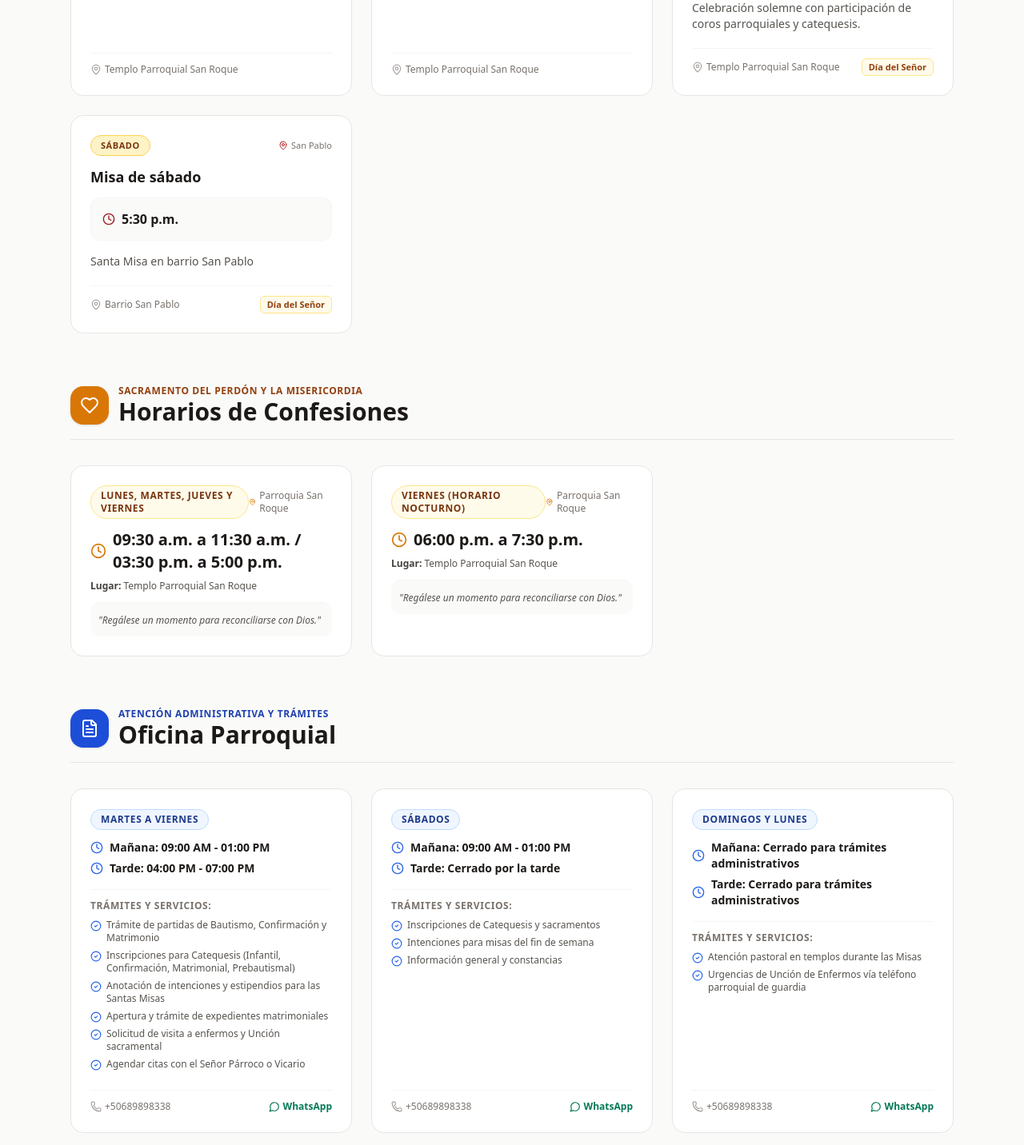
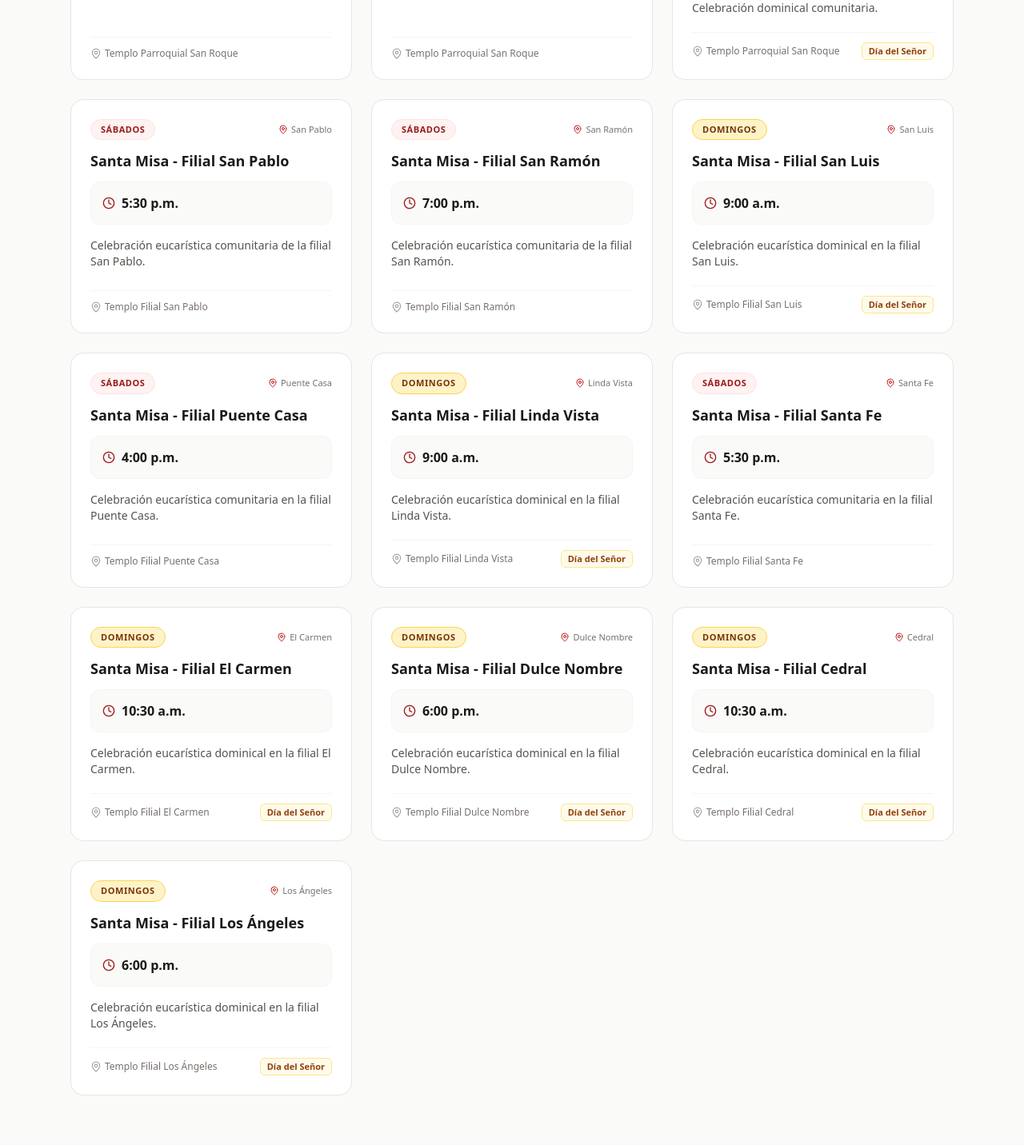
Before and after one commit to FernandoEsquivelArce/WebSanRoque, a Next.js app: page /horarios in a window 1280 px wide. Shown: the part 900-2332 px from the top of the page at 80% size. Built offline with nearby package versions, Linux system fonts and the light colour scheme; no server answers.

Commit message:
cambios para seed de datos en produccion

```diff
--- a/src/data/parroquiaData.ts
+++ b/src/data/parroquiaData.ts
@@ -4,56 +4,141 @@ export const parroquiaInfo: ParroquiaInfo = {
   nombre: 'Parroquia San Roque',
   diocesis: 'Ciudad Quesada',
   parroco: 'Pbro. Camilo Clarke',
-  direccion: 'Barrio San Roque',
+  direccion: 'Barrio San Roque, Ciudad Quesada, Alajuela, Costa Rica',
   ciudad: 'Ciudad Quesada',
-  telefono: '8989-8338',
-  whatsapp: '+506 8989-8338',
-  email: 'contacto@parroquiasanroque.org',
-  googleMapsUrl: 'https://maps.google.com/?q=Parroquia+San+Roque',
+  telefono: '89898338',
+  whatsapp: '+506 89898338',
+  email: 'parroquiasanroque@gmail.com',
+  googleMapsUrl: 'https://maps.google.com/?q=Parroquia+San+Roque+Ciudad+Quesada',
 };
 
 export const filialesData: Filial[] = [
   {
-    id: 'sede-san-roque',
+    id: '1',
     nombre: 'Parroquia San Roque',
     slug: 'sede-san-roque',
-    direccion: 'Barrio San Roque',
-    telefono: '8989-8338',
+    direccion: 'Barrio San Roque.',
+    telefono: '89898338',
     esSedePrincipal: true,
     descripcion: 'Centro Parroquial',
-    imagenUrl: 'https://images.unsplash.com/photo-1548625361-1959779df52c?auto=format&fit=crop&w=800&q=80',
   },
   {
-    id: 'filial-san-pablo',
+    id: '2',
     nombre: 'San Pablo',
-    slug: 'filial-san-pablo',
-    direccion: '200 metros sur del gimnasio Xtreme',
+    slug: 'san-pablo',
+    direccion: 'San Pablo, Ciudad Quesada.',
+    telefono: '89898338',
     esSedePrincipal: false,
-    descripcion: 'Filial de San Pablo',
-    imagenUrl: 'https://images.unsplash.com/photo-1548625361-1959779df52c?auto=format&fit=crop&w=800&q=80',
-  }
+    descripcion: 'Comunidad de San Pablo',
+  },
+  {
+    id: '3',
+    nombre: 'San Ramón',
+    slug: 'san-ramon',
+    direccion: 'San Ramón, Ciudad Quesada.',
+    telefono: '89898338',
+    esSedePrincipal: false,
+    descripcion: 'Comunidad de San Ramón',
+  },
+  {
+    id: '4',
+    nombre: 'San Luis',
+    slug: 'san-luis',
+    direccion: 'San Luis, Ciudad Quesada.',
+    telefono: '89898338',
+    esSedePrincipal: false,
+    descripcion: 'Comunidad de San Luis',
+  },
+  {
+    id: '5',
+    nombre: 'Puente Casa',
+    slug: 'puente-casa',
+    direccion: 'Puente Casa, Ciudad Quesada.',
+    telefono: '89898338',
+    esSedePrincipal: false,
+    descripcion: 'Comunidad de Puente Casa',
+  },
+  {
+    id: '6',
+    nombre: 'Linda Vista',
+    slug: 'linda-vista',
+    direccion: 'Linda Vista, Ciudad Quesada.',
+    telefono: '89898338',
+    esSedePrincipal: false,
+    descripcion: 'Comunidad de Linda Vista',
+  },
+  {
+    id: '7',
+    nombre: 'Santa Fe',
+    slug: 'santa-fe',
+    direccion: 'Santa Fe, Ciudad Quesada.',
+    telefono: '89898338',
+    esSedePrincipal: false,
+    descripcion: 'Comunidad de Santa Fe',
+  },
+  {
+    id: '8',
+    nombre: 'El Carmen',
+    slug: 'el-carmen',
+    direccion: 'El Carmen, Ciudad Quesada.',
+    telefono: '89898338',
+    esSedePrincipal: false,
+    descripcion: 'Comunidad de El Carmen',
+  },
+  {
+    id: '9',
+    nombre: 'Dulce Nombre',
+    slug: 'dulce-nombre',
+    direccion: 'Dulce Nombre, Ciudad Quesada.',
+    telefono: '89898338',
+    esSedePrincipal: false,
+    descripcion: 'Comunidad de Dulce Nombre',
+  },
+  {
+    id: '10',
+    nombre: 'Cedral',
+    slug: 'cedral',
+    direccion: 'Cedral, Ciudad Quesada.',
+    telefono: '89898338',
+    esSedePrincipal: false,
+    descripcion: 'Comunidad de Cedral',
+  },
+  {
+    id: '11',
+    nombre: 'Los Ángeles',
+    slug: 'los-angeles',
+    direccion: 'Los Ángeles, Ciudad Quesada.',
+    telefono: '89898338',
+    esSedePrincipal: false,
+    descripcion: 'Comunidad de Los Ángeles',
+  },
 ];
+
+// Helper map for linking filiales in static fallbacks
+const filialBySlug: Record<string, Filial> = Object.fromEntries(
+  filialesData.map((f) => [f.slug, f])
+);
 
 export const horariosMisas: HorarioMisa[] = [
   // SEDE SAN ROQUE
   {
-    id: 'misa-sede-semana',
+    id: 'misa-sede-diaria',
     titulo: 'Misas Diarias (Lunes a Viernes)',
     dia: 'Lunes a Viernes',
     diasSemana: ['Lunes', 'Martes', 'Miércoles', 'Jueves', 'Viernes'],
     horas: ['8:00 a.m.', '6:00 p.m.'],
-    filial: filialesData[0],
+    filial: filialBySlug['sede-san-roque'],
     lugar: 'Templo Parroquial San Roque',
     tipo: 'ordinaria',
-    descripcion: 'Eucaristía diaria en el altar mayor e intenciones por los fieles.',
+    descripcion: 'Eucaristía comunitaria diaria en el templo parroquial e intenciones de los fieles.',
   },
   {
-    id: 'misa-sede-sabado',
+    id: 'misa-sede-sabados',
     titulo: 'Misas de Sábados',
     dia: 'Sábados',
     diasSemana: ['Sábado'],
-    horas: ["8:00 a.m.**", "4:00 p.m.", "7:00 p.m."],
-    filial: filialesData[0],
+    horas: ['8:00 a.m.**', '4:00 p.m.', '7:00 p.m.'],
+    filial: filialBySlug['sede-san-roque'],
     lugar: 'Templo Parroquial San Roque',
     tipo: 'ordinaria',
     descripcion: '**Excepto los primeros sábados de cada mes. Misa se realiza después del Rosario de la Aurora a las 6:00 a.m.',
@@ -63,100 +148,259 @@ export const horariosMisas: HorarioMisa[] = [
     titulo: 'Eucaristías Dominicales (Día del Señor)',
     dia: 'Domingos',
     diasSemana: ['Domingo'],
-    horas: ["7:30 a.m.", "10:00 a.m.", "11:30 a.m.", "4:00 p.m.", "6:00 p.m."],
-    filial: filialesData[0],
+    horas: ['7:30 a.m.', '10:00 a.m.', '11:30 a.m.', '4:00 p.m.', '6:00 p.m.'],
+    filial: filialBySlug['sede-san-roque'],
     lugar: 'Templo Parroquial San Roque',
     tipo: 'dominical',
-    descripcion: 'Celebración solemne con participación de coros parroquiales y catequesis.',
+    descripcion: 'Celebración dominical comunitaria.',
   },
-  // FILIAL SAN PABLO
+  // FILIALES
   {
-    id: 'misa-san-pablo-sabado',
-    titulo: 'Misa de sábado',
-    dia: 'Sábado',
+    id: 'misa-san-pablo',
+    titulo: 'Santa Misa - Filial San Pablo',
+    dia: 'Sábados',
     diasSemana: ['Sábado'],
     horas: ['5:30 p.m.'],
-    filial: filialesData[1],
-    lugar: 'Barrio San Pablo',
+    filial: filialBySlug['san-pablo'],
+    lugar: 'Templo Filial San Pablo',
+    tipo: 'ordinaria',
+    descripcion: 'Celebración eucarística comunitaria de la filial San Pablo.',
+  },
+  {
+    id: 'misa-san-ramon',
+    titulo: 'Santa Misa - Filial San Ramón',
+    dia: 'Sábados',
+    diasSemana: ['Sábado'],
+    horas: ['7:00 p.m.'],
+    filial: filialBySlug['san-ramon'],
+    lugar: 'Templo Filial San Ramón',
+    tipo: 'ordinaria',
+    descripcion: 'Celebración eucarística comunitaria de la filial San Ramón.',
+  },
+  {
+    id: 'misa-san-luis',
+    titulo: 'Santa Misa - Filial San Luis',
+    dia: 'Domingos',
+    diasSemana: ['Domingo'],
+    horas: ['9:00 a.m.'],
+    filial: filialBySlug['san-luis'],
+    lugar: 'Templo Filial San Luis',
     tipo: 'dominical',
-    descripcion: 'Santa Misa en barrio San Pablo',
-  }
+    descripcion: 'Celebración eucarística dominical en la filial San Luis.',
+  },
+  {
+    id: 'misa-puente-casa',
+    titulo: 'Santa Misa - Filial Puente Casa',
+    dia: 'Sábados',
+    diasSemana: ['Sábado'],
+    horas: ['4:00 p.m.'],
+    filial: filialBySlug['puente-casa'],
+    lugar: 'Templo Filial Puente Casa',
+    tipo: 'ordinaria',
+    descripcion: 'Celebración eucarística comunitaria en la filial Puente Casa.',
+  },
+  {
+    id: 'misa-linda-vista',
+    titulo: 'Santa Misa - Filial Linda Vista',
+    dia: 'Domingos',
+    diasSemana: ['Domingo'],
+    horas: ['9:00 a.m.'],
+    filial: filialBySlug['linda-vista'],
+    lugar: 'Templo Filial Linda Vista',
+    tipo: 'dominical',
+    descripcion: 'Celebración eucarística dominical en la filial Linda Vista.',
+  },
+  {
+    id: 'misa-santa-fe',
+    titulo: 'Santa Misa - Filial Santa Fe',
+    dia: 'Sábados',
+    diasSemana: ['Sábado'],
+    horas: ['5:30 p.m.'],
+    filial: filialBySlug['santa-fe'],
+    lugar: 'Templo Filial Santa Fe',
+    tipo: 'ordinaria',
+    descripcion: 'Celebración eucarística comunitaria en la filial Santa Fe.',
+  },
+  {
+    id: 'misa-el-carmen',
+    titulo: 'Santa Misa - Filial El Carmen',
+    dia: 'Domingos',
+    diasSemana: ['Domingo'],
+    horas: ['10:30 a.m.'],
+    filial: filialBySlug['el-carmen'],
+    lugar: 'Templo Filial El Carmen',
+    tipo: 'dominical',
+    descripcion: 'Celebración eucarística dominical en la filial El Carmen.',
+  },
+  {
+    id: 'misa-dulce-nombre',
+    titulo: 'Santa Misa - Filial Dulce Nombre',
+    dia: 'Domingos',
+    diasSemana: ['Domingo'],
+    horas: ['6:00 p.m.'],
+    filial: filialBySlug['dulce-nombre'],
+    lugar: 'Templo Filial Dulce Nombre',
+    tipo: 'dominical',
+    descripcion: 'Celebración eucarística dominical en la filial Dulce Nombre.',
+  },
+  {
+    id: 'misa-cedral',
+    titulo: 'Santa Misa - Filial Cedral',
+    dia: 'Domingos',
+    diasSemana: ['Domingo'],
+    horas: ['10:30 a.m.'],
+    filial: filialBySlug['cedral'],
+    lugar: 'Templo Filial Cedral',
+    tipo: 'dominical',
+    descripcion: 'Celebración eucarística dominical en la filial Cedral.',
+  },
+  {
+    id: 'misa-los-angeles',
+    titulo: 'Santa Misa - Filial Los Ángeles',
+    dia: 'Domingos',
+    diasSemana: ['Domingo'],
+    horas: ['6:00 p.m.'],
+    filial: filialBySlug['los-angeles'],
+    lugar: 'Templo Filial Los Ángeles',
+    tipo: 'dominical',
+    descripcion: 'Celebración eucarística dominical en la filial Los Ángeles.',
+  },
 ];
 
 export const horariosConfesiones: HorarioConfesion[] = [
   {
-    id: 'confesion-1',
+    id: 'confesion-ordinario',
     dia: 'Lunes, Martes, Jueves y Viernes',
     horario: '09:30 a.m. a 11:30 a.m. / 03:30 p.m. a 5:00 p.m.',
     lugar: 'Templo Parroquial San Roque',
-    filial: filialesData[0],
+    filial: filialBySlug['sede-san-roque'],
     nota: 'Regálese un momento para reconciliarse con Dios.',
   },
   {
-    id: 'confesion-2',
+    id: 'confesion-nocturno',
     dia: 'Viernes (Horario Nocturno)',
     horario: '06:00 p.m. a 7:30 p.m.',
     lugar: 'Templo Parroquial San Roque',
-    filial: filialesData[0],
+    filial: filialBySlug['sede-san-roque'],
     nota: 'Regálese un momento para reconciliarse con Dios.',
-  }
+  },
 ];
 
 export const horariosDespacho: HorarioDespacho[] = [
   {
-    id: 'despacho-1',
+    id: 'despacho-semana',
     dia: 'Martes a Viernes',
-    horarioManana: '09:00 AM - 01:00 PM',
-    horarioTarde: '04:00 PM - 07:00 PM',
+    horarioManana: '08:30 a.m. a 12:00 m.d.',
+    horarioTarde: '01:30 p.m. a 5:00 p.m.',
     servicios: [
-      'Trámite de partidas de Bautismo, Confirmación y Matrimonio',
-      'Inscripciones para Catequesis (Infantil, Confirmación, Matrimonial, Prebautismal)',
-      'Anotación de intenciones y estipendios para las Santas Misas',
-      'Apertura y trámite de expedientes matrimoniales',
-      'Solicitud de visita a enfermos y Unción sacramental',
-      'Agendar citas con el Señor Párroco o Vicario',
+      'Intenciones de misa',
+      'Certificados de sacramentos',
+      'Inscripción de catequesis',
+      'Atención pastoral',
+      'Expedientes matrimoniales',
     ],
-    telefono: '+50689898338',
-    whatsapp: '+50689898338',
-    email: 'despacho@parroquiasanroque.org',
-    ubicacion: 'Oficina Parroquial (Costado del Templo San Roque)',
-    nota: 'Para partidas y constancias se requiere nombre completo y fecha aproximada del sacramento.',
-    filial: filialesData[0],
+    telefono: '89898338',
+    whatsapp: '89898338',
+    email: 'parroquiasanroque@gmail.com',
+    ubicacion: 'Oficina Parroquial San Roque',
+    nota: 'Cerrado los lunes y días feriados de precepto.',
+    filial: filialBySlug['sede-san-roque'],
   },
   {
-    id: 'despacho-2',
+    id: 'despacho-sabados',
     dia: 'Sábados',
-    horarioManana: '09:00 AM - 01:00 PM',
+    horarioManana: '08:30 a.m. a 12:00 m.d.',
     horarioTarde: 'Cerrado por la tarde',
     servicios: [
-      'Inscripciones de Catequesis y sacramentos',
-      'Intenciones para misas del fin de semana',
-      'Información general y constancias',
+      'Intenciones de misa',
+      'Certificados de sacramentos',
+      'Consultas generales',
     ],
-    telefono: '+50689898338',
-    whatsapp: '+50689898338',
-    email: 'despacho@parroquiasanroque.org',
-    ubicacion: 'Oficina Parroquial',
-    nota: 'Atención especial para padres de familia de catequesis.',
-    filial: filialesData[0],
+    telefono: '89898338',
+    whatsapp: '89898338',
+    email: 'parroquiasanroque@gmail.com',
+    ubicacion: 'Oficina Parroquial San Roque',
+    nota: 'Atención solo en jornada matutina.',
+    filial: filialBySlug['sede-san-roque'],
   },
   {
-    id: 'despacho-3',
+    id: 'despacho-domingos-lunes',
     dia: 'Domingos y Lunes',
-    horarioManana: 'Cerrado para trámites administrativos',
-    horarioTarde: 'Cerrado para trámites administrativos',
+    horarioManana: 'Cerrado',
+    horarioTarde: 'Cerrado',
     servicios: [
-      'Atención pastoral en templos durante las Misas',
-      'Urgencias de Unción de Enfermos vía teléfono parroquial de guardia',
+      'Emergencias sacerdotales mediante línea telefónica',
     ],
-    telefono: '+50689898338',
-    whatsapp: '+50689898338',
-    email: 'despacho@parroquiasanroque.org',
-    ubicacion: 'Templo Parroquial',
-    nota: 'El despacho administrativo permanece cerrado. Para emergencias de salud comuníquese al teléfono.',
-    filial: filialesData[0],
-  }
+    telefono: '89898338',
+    whatsapp: '89898338',
+    email: 'parroquiasanroque@gmail.com',
+    ubicacion: 'Oficina Parroquial San Roque',
+    nota: 'Días no laborables de despacho parroquial.',
+    filial: filialBySlug['sede-san-roque'],
+  },
 ];
 
-export const gruposParroquiales: GrupoParroquial[] = [];
+export const gruposParroquiales: GrupoParroquial[] = [
+  {
+    id: 'pj-shekinah',
+    slug: 'pj-shekinah',
+    nombre: 'Pastoral Juvenil Shekinah',
+    categoria: 'Pastoral Juvenil',
+    subtipo: undefined,
+    destinatarios: 'Jóvenes entre 13 y 25 años',
+    duracion: 'permanente',
+    diaReunion: 'Sábados cada 15 dias',
+    horaReunion: '3:00 p.m.',
+    lugarReunion: 'Aulas de catequesis de San Roque',
+    coordinador: 'Fernando Esquivel Arce',
+    contactoWhatsApp: '+50689203222',
+    descripcionCorta: 'Grupo para Jóvenes que quieran compartir la fe en Cristo.',
+    descripcionCompleta: 'La Pastoral Juvenil es un espacio formativo y de acompañamiento de la Iglesia diseñado para el crecimiento integral de los jóvenes. En esencia, es un grupo para jóvenes que quieran compartir la fe en Cristo, fortaleciendo sus valores mediante la vida en comunidad.',
+    imagenUrl: '/images/grupos/pastoral-juvenil.jpg',
+    requisitos: [
+      'Tener entre 13 a 25 años',
+      'Disposición para servir',
+      'Ganas de seguir a Cristo con amor y alegría',
+    ],
+    actividades: [
+      'Reuniones quincenales para evangelización',
+      'Servicio en actividades de la iglesia',
+      'Obras de caridad',
+      'Actividades recreativas y deportivas',
+    ],
+    destacado: true,
+    filial: filialBySlug['sede-san-roque'],
+  },
+  {
+    id: 'pj-effeta',
+    slug: 'pj-effeta',
+    nombre: 'Pastoral Juvenil Effeta',
+    categoria: 'Pastoral Juvenil',
+    subtipo: undefined,
+    destinatarios: 'Jóvenes entre 13 y 25 años',
+    duracion: 'permanente',
+    diaReunion: 'Sábados cada 15 dias',
+    horaReunion: '3:00 p.m.',
+    lugarReunion: 'Aulas de catequesis de Dulce Nombre',
+    coordinador: 'Adriana Quesada',
+    contactoWhatsApp: '+50685680040',
+    descripcionCorta: 'Grupo para Jóvenes que quieran compartir la fe en Cristo.',
+    descripcionCompleta: 'La Pastoral Juvenil es un espacio formativo y de acompañamiento de la Iglesia diseñado para el crecimiento integral de los jóvenes. En esencia, es un grupo para jóvenes que quieran compartir la fe en Cristo, fortaleciendo sus valores mediante la vida en comunidad.',
+    imagenUrl: '/images/grupos/pastoral-juvenil.jpg',
+    requisitos: [
+      'Tener entre 13 a 25 años',
+      'Disposición para servir',
+      'Ganas de seguir a Cristo con amor y alegría',
+    ],
+    actividades: [
+      'Reuniones quincenales para evangelización',
+      'Servicio en actividades de la iglesia',
+      'Obras de caridad',
+      'Actividades recreativas y deportivas',
+    ],
+    destacado: true,
+    filial: filialBySlug['sede-san-roque'],
+  },
+];
+
 export const avisosParroquiales: AvisoParroquial[] = [];
```
